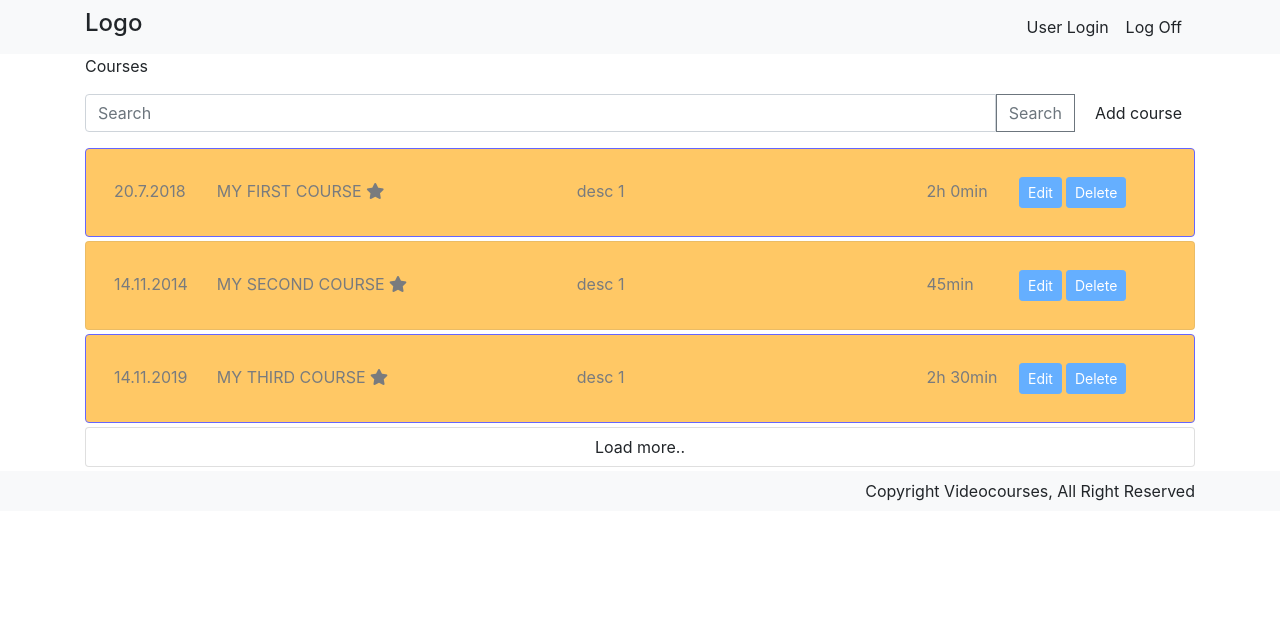
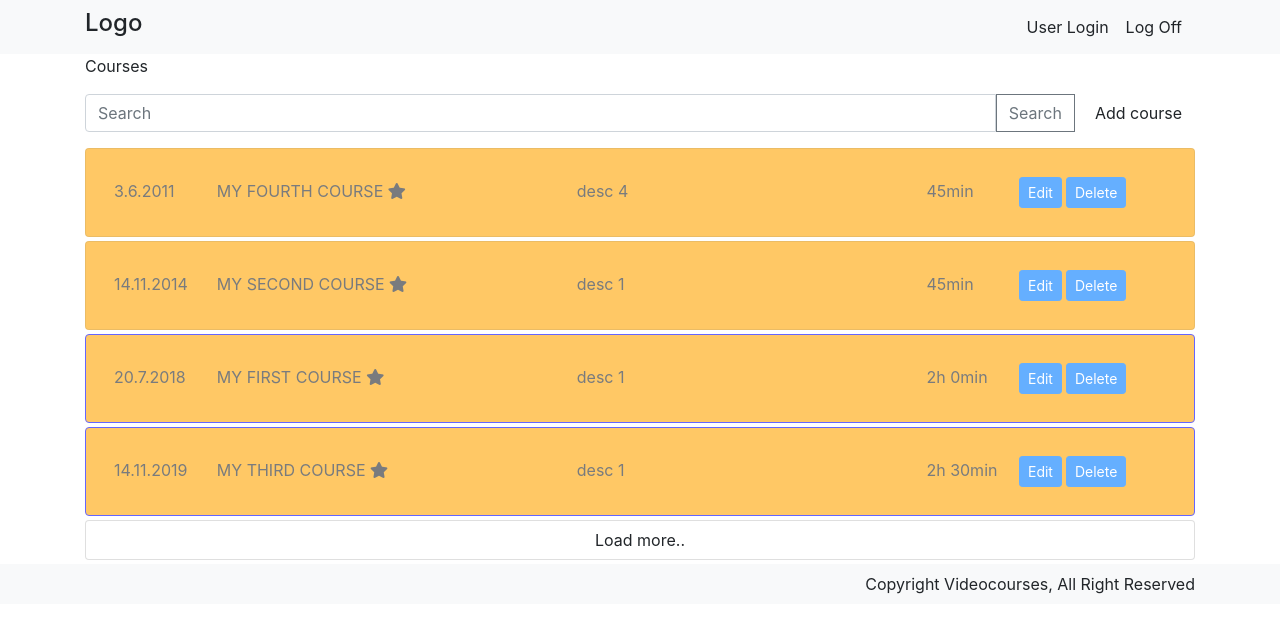
Before and after one commit to AnastasiaGritsuk/DreamAGMP, an Angular app: page / in a window 1280 px wide. Shown: the top 632 px of the page. Built offline with nearby package versions, Linux system fonts and the light colour scheme.

Commit message:
add orderby pipe

```diff
--- a/src/app/course-list/course-list.module.ts
+++ b/src/app/course-list/course-list.module.ts
@@ -4,6 +4,7 @@ import { CourseListComponent } from './course-list/course-list.component';
 import { CourseListItemComponent } from './course-list-item/course-list-item.component';
 import { ColorBorderDirective } from '../shared/colorBorder.directive';
 import { DurationPipe } from '../shared/duration.pipe';
+import { OrderByPipe } from '../shared/orderBy.pipe';
 
 @NgModule({
   imports: [
@@ -13,7 +14,8 @@ import { DurationPipe } from '../shared/duration.pipe';
       CourseListComponent,
       CourseListItemComponent,
       ColorBorderDirective,
-      DurationPipe
+      DurationPipe,
+      OrderByPipe
     ],
   exports: [CourseListComponent]
 })
--- a/src/app/course-list/course-list/course-list.component.html
+++ b/src/app/course-list/course-list/course-list.component.html
@@ -1,5 +1,5 @@
 <div>
-    <app-course-list-item *ngFor="let item of courseList"
+    <app-course-list-item *ngFor="let item of courseList | orderBy"
         [courseListItem]="item"
         (delete)="handleDelete($event)">
     </app-course-list-item>
--- a/src/app/course-list/course.service.ts
+++ b/src/app/course-list/course.service.ts
@@ -30,6 +30,13 @@ export class CourseService {
                 creationDate: "11/14/2019",
                 duration: 150,
                 description: "desc 1"
+            },
+            {
+                id: 4,
+                title: "my fourth course",
+                creationDate: "06/03/2011",
+                duration: 45,
+                description: "desc 4"
             }
         ]
     }
--- /dev/null
+++ b/src/app/shared/orderBy.pipe.ts
@@ -0,0 +1,21 @@
+import { Pipe, PipeTransform } from '@angular/core';
+import { CourseListItem } from '../course-list/course-list-item';
+
+@Pipe({name: 'orderBy'})
+export class OrderByPipe implements PipeTransform {
+    transform(items: CourseListItem[]): CourseListItem[] {
+        items.sort((a, b) => {
+            let aDate = new Date(a.creationDate);
+            let bDate = new Date(b.creationDate);
+            if (aDate > bDate) {
+                return 1;
+            } else if (aDate < bDate) {
+                return -1;
+            } else {
+                return 0;
+            }
+
+        });
+        return items;
+    }
+}
```
